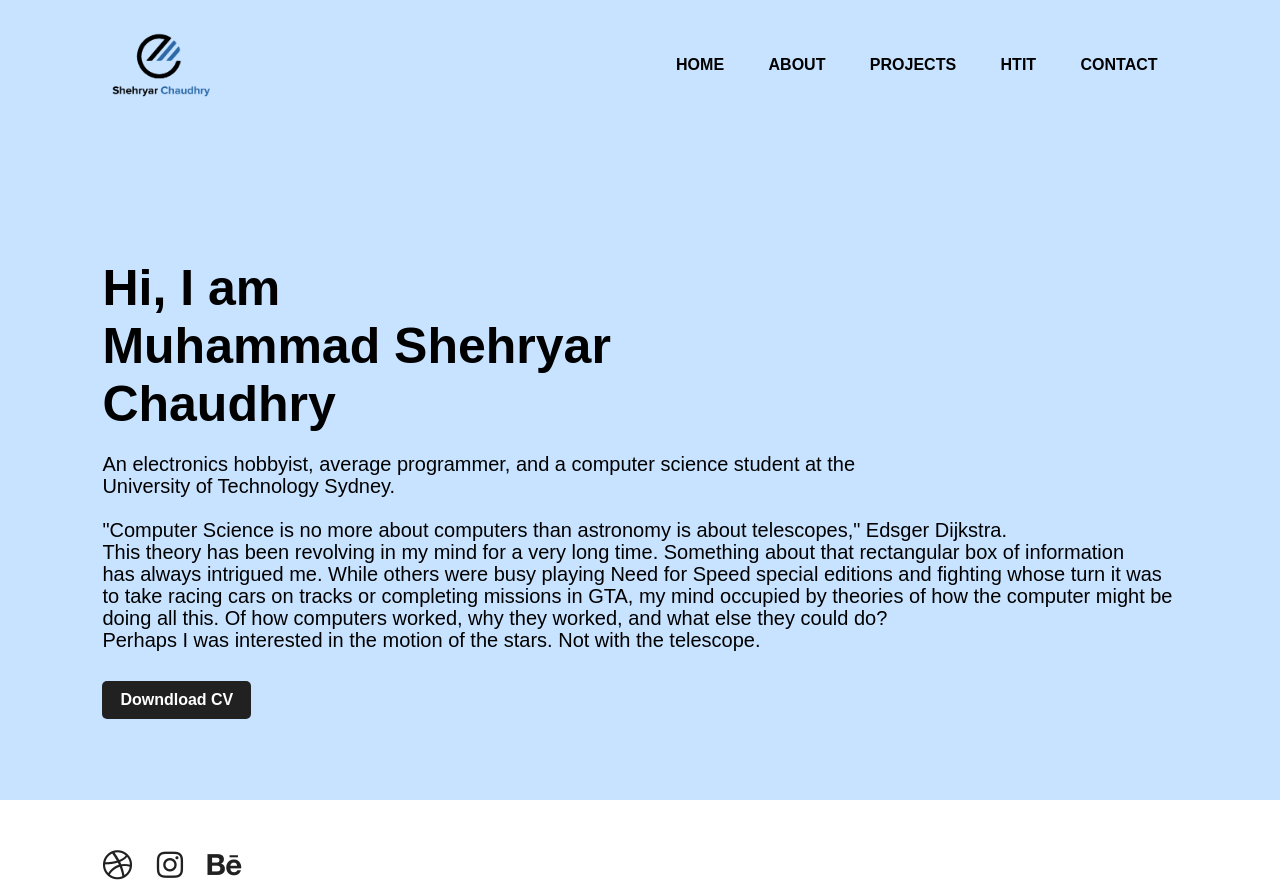
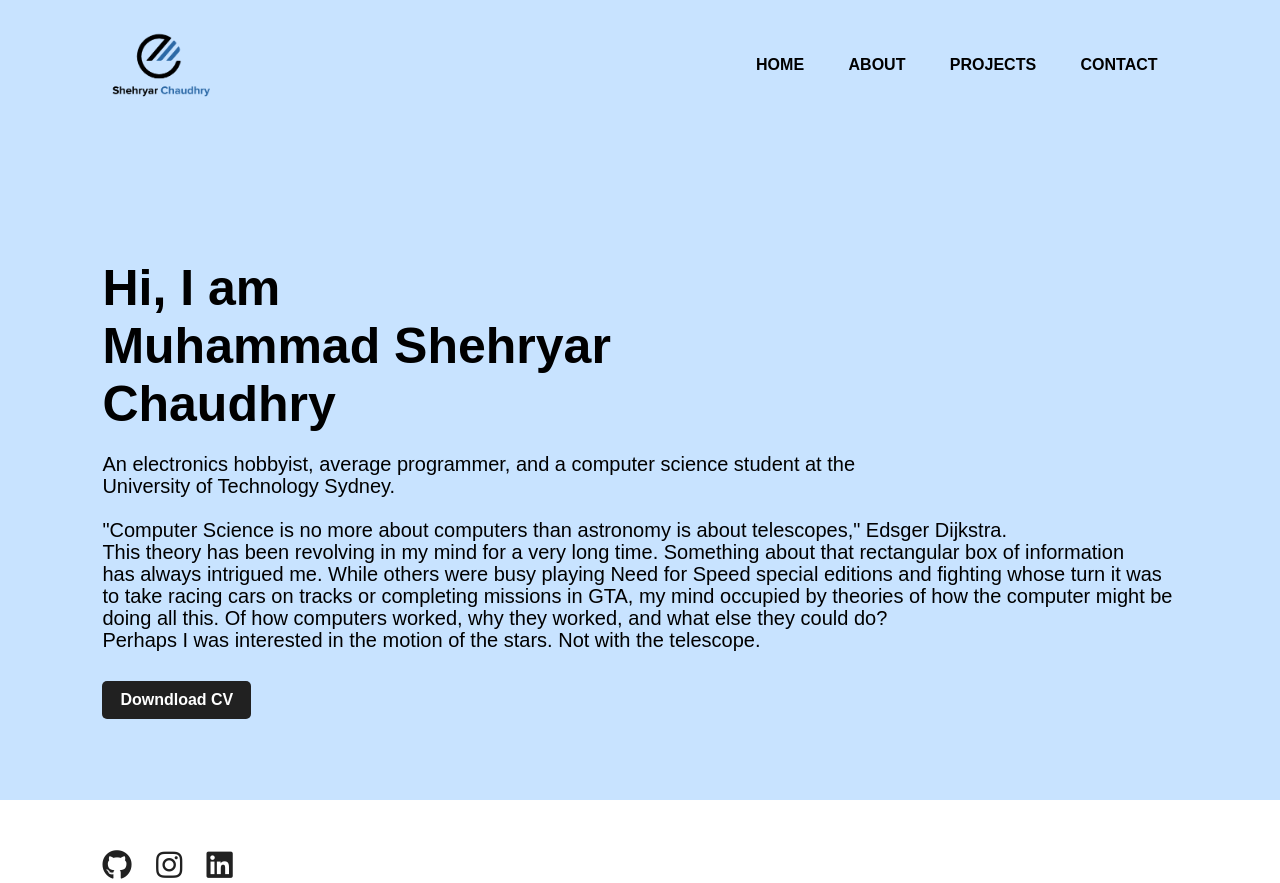
Before and after one commit to chaudhryshehryar/chaudhryshehryar.github.io, a plain HTML site: page About.html in a window 1280 px wide. Drawn offline with Linux system fonts and the light colour scheme.

Commit message:
Update About.html

```diff
--- a/About.html
+++ b/About.html
@@ -17,7 +17,7 @@
                 <li><a href="index.html">HOME</a></li>
                 <li><a href="About.html">ABOUT</a></li>
                 <li><a href="Projects.html">PROJECTS</a></li>
-                <li><a href="#">HTIT</a></li>
+
                 <li><a href="Contact.html">CONTACT</a></li>
             </ul>
         </nav>
@@ -41,9 +41,9 @@
         </div>
 
         <div class="social">
-           <a href="#"><i class="fab fa-dribbble"></i></a>
-           <a href="#"><i class="fab fa-instagram"></i></a>
-           <a href="#"><i class="fab fa-behance"></i></a>
+           <a href="https://github.com/chaudhryshehryar"><i class="fab fa-github"></i></a>
+           <a href="https://www.instagram.com/shehryar.chaudhry/"><i class="fab fa-instagram"></i></a>
+           <a href="https://www.linkedin.com/in/muhammad-s-783731122"><i class="fab fa-linkedin"></i></a>
         </div>
     </div>
 </body>
```
